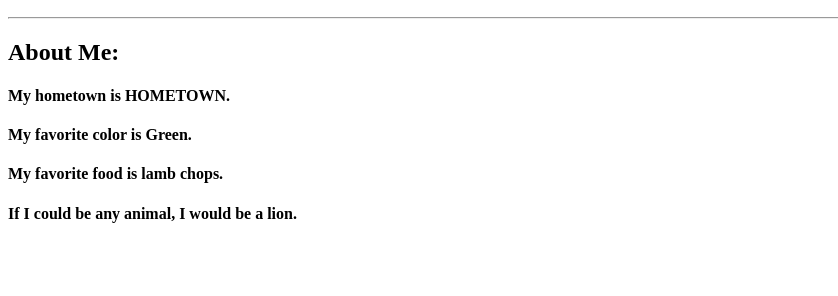
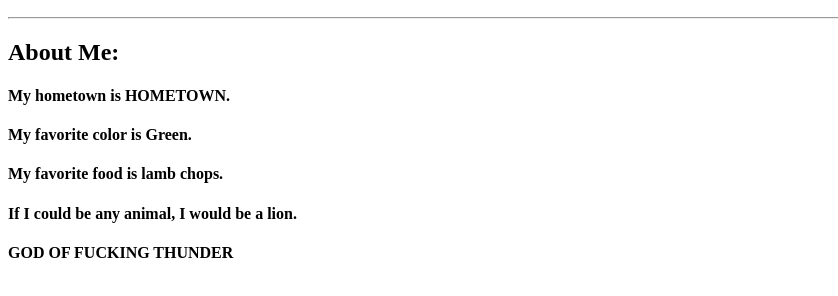
Before and after one commit to Maktor/SoftwareDev_Bootcamp, a plain HTML site: page Code~1/index.html in a window 1280 px wide. Shown: the part 110-406 px from the top of the page, without its empty margins (0-838 px from the left). Drawn offline with Linux system fonts and the light colour scheme.

Commit message:
Add a new line

```diff
--- a/Code~1/index.html
+++ b/Code~1/index.html
@@ -17,6 +17,7 @@
 					<h4>My favorite color is Green.</h4>
 					<h4>My favorite food is lamb chops.</h4>
 					<h4>If I could be any animal, I would be a lion.</h4>
+					<h4>GOD OF FUCKING THUNDER</h4>
 			</div>
 		  </body>
 		</html>
```
Also changed, not shown: Token.txt (added).
